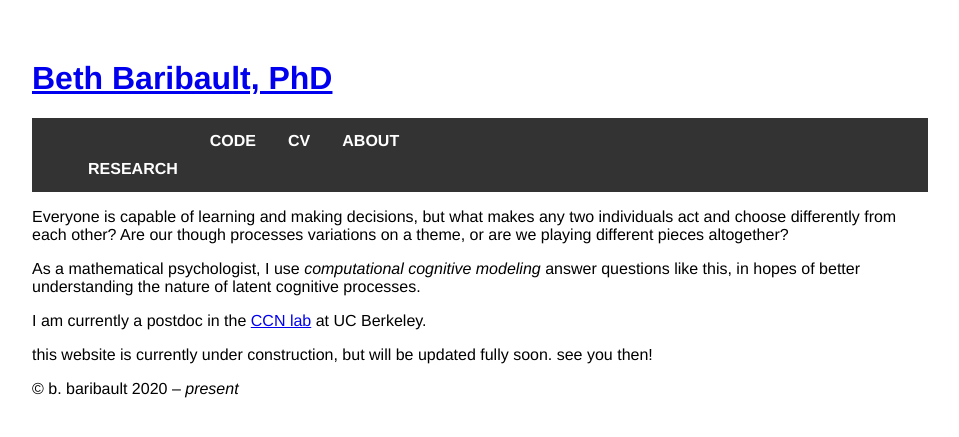
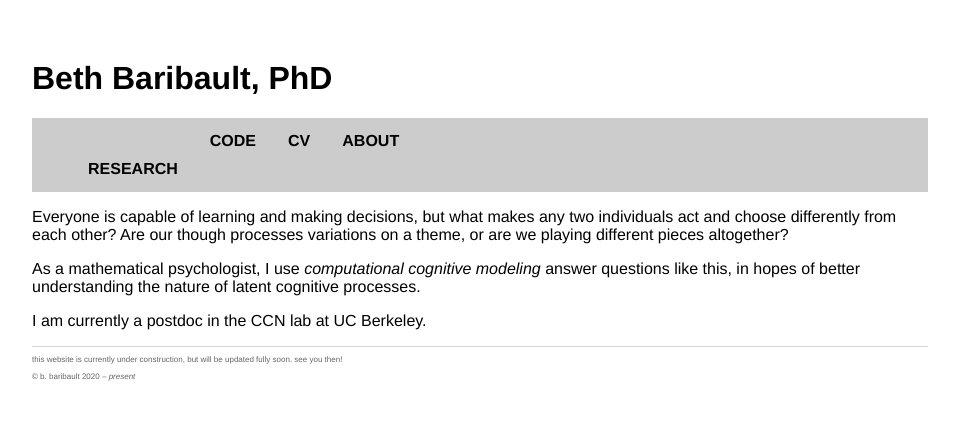
Before and after one commit to baribault/baribault.github.io, a Jekyll site: the page built from index.html, in a window 1280 px wide. Shown: the top 437 px of the page, without its empty margins (160-1119 px from the left). Built offline with Jekyll 4.4.1, drawn with Linux system fonts in a browser that asks for light colours.

Commit message:
bubble link

```diff
--- a/css/main.css
+++ b/css/main.css
@@ -3,11 +3,12 @@
 }
 /**** NAVIGATION ****/
 nav ul {
+  text-transform: uppercase;
   list-style-type: none;
   margin: 0;
   padding: 2;
   overflow: hidden;
-  background-color: #333;
+  background-color: #cccccc;
 }
 nav ul li {
   float: left;
@@ -24,21 +25,29 @@
 nav ul li a:hover {
   background-color: #111;
 }
-#navigation a:link, a:visited {
-    color:black
+nav a:link, a:visited {
+  color:black;
+  text-decoration: none;
 }
 /**** BODY ****/
 body {
-    margin: 60px auto;
-    width: 70%;
+  margin: 60px auto;
+  width: 70%;
 }
-a:hover {
-    text-decoration: underline;
-    background-color: #cccccc;
-}}
+body a:link {
+  color: black;
+  text-decoration: wavy;
+}
+body a:visited {
+  color: #666666;
+}
+body a:hover, a:active {
+  border-radius: 5px;
+  background: #cccccc;
+}
 /**** FOOTER ****/
 footer {
-    color: #666666;
-    border-top: 1px solid #d5d5d5;
-    font-size: .8em;
+  border-top: 1px solid #d5d5d5;
+  color: #666666;
+  font-size: .5em;
 }
```
